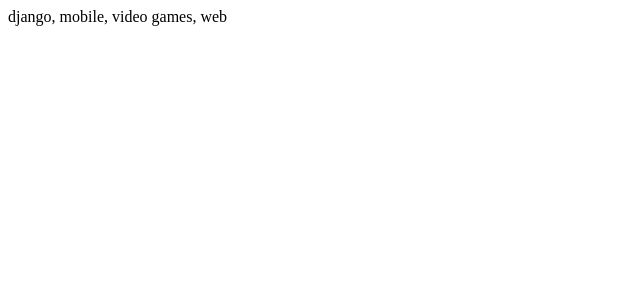
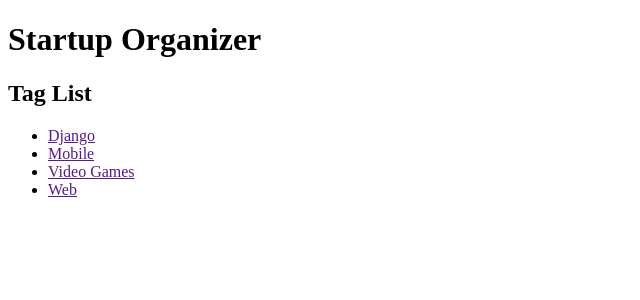
Before and after one commit to ChrisCHumphreys/django-unleashed, a Django app: page / in a window 1280 px wide. Shown: the top 300 px of the page, without its empty margins (0-640 px from the left). Run offline with Django 3.2, Linux system fonts and the light colour scheme; data comes from the database, SQL or seed files in the repository.

Commit message:
chapter4 done

```diff
--- /dev/null
+++ b/suorganizer/blog/templates/blog/base_blog.html
@@ -0,0 +1 @@
+{% extens parent_template|default:"organizer/base_organizer.html" %}
--- /dev/null
+++ b/suorganizer/organizer/templates/organizer/base_organizer.html
@@ -0,0 +1 @@
+{% extends parent_template|default:"base.html" %}
--- a/suorganizer/organizer/templates/organizer/tag_detail.html
+++ b/suorganizer/organizer/templates/organizer/tag_detail.html
@@ -1,3 +1,9 @@
+
+
+{% block title %}
+{{ block.super }} - {{ tag.name|title }}
+{% endblock %}
+
 <h2>{{ tag.name|title }}</h2>
 {% if tag.startup_set.all %}
   <section>
--- a/suorganizer/organizer/templates/organizer/tag_list.html
+++ b/suorganizer/organizer/templates/organizer/tag_list.html
@@ -1,3 +1,10 @@
+{% extends parent_template|default:"organizer/base_organizer.html" %}
+
+{% block title %}
+{{ block.super }} - Tag List
+{% endblock %}
+
+{% block content %}
   <h2>Tag List</h2>
   <ul>
     {% for tag in tag_list %}
@@ -9,3 +16,4 @@
       <li><em>There are currently no Tags available.</em></li>
     {% endfor %}
   </ul>
+{% endblock %}
--- a/suorganizer/organizer/views.py
+++ b/suorganizer/organizer/views.py
@@ -1,8 +1,13 @@
 from django.http.response import HttpResponse
+from django.template import Context, loader
+from .models import Tag
 
-from .models import Tag
+
 
 def homepage(request):
     tag_list = Tag.objects.all()
-    output = ", ".join([tag.name for tag in tag_list])
+    template = loader.get_template(
+        'organizer/tag_list.html')
+    context = Context({'tag_list': tag_list})
+    output = template.render(context)
     return HttpResponse(output)
--- a/suorganizer/templates/base.html
+++ b/suorganizer/templates/base.html
@@ -33,4 +33,4 @@
 
   </body>
 
-  </html>
+</html>
```
Also changed, not shown: suorganizer/organizer/templates/organizer/startup_list.html (+8 -0 lines). Lines whose indentation alone changed are shown as unchanged.
